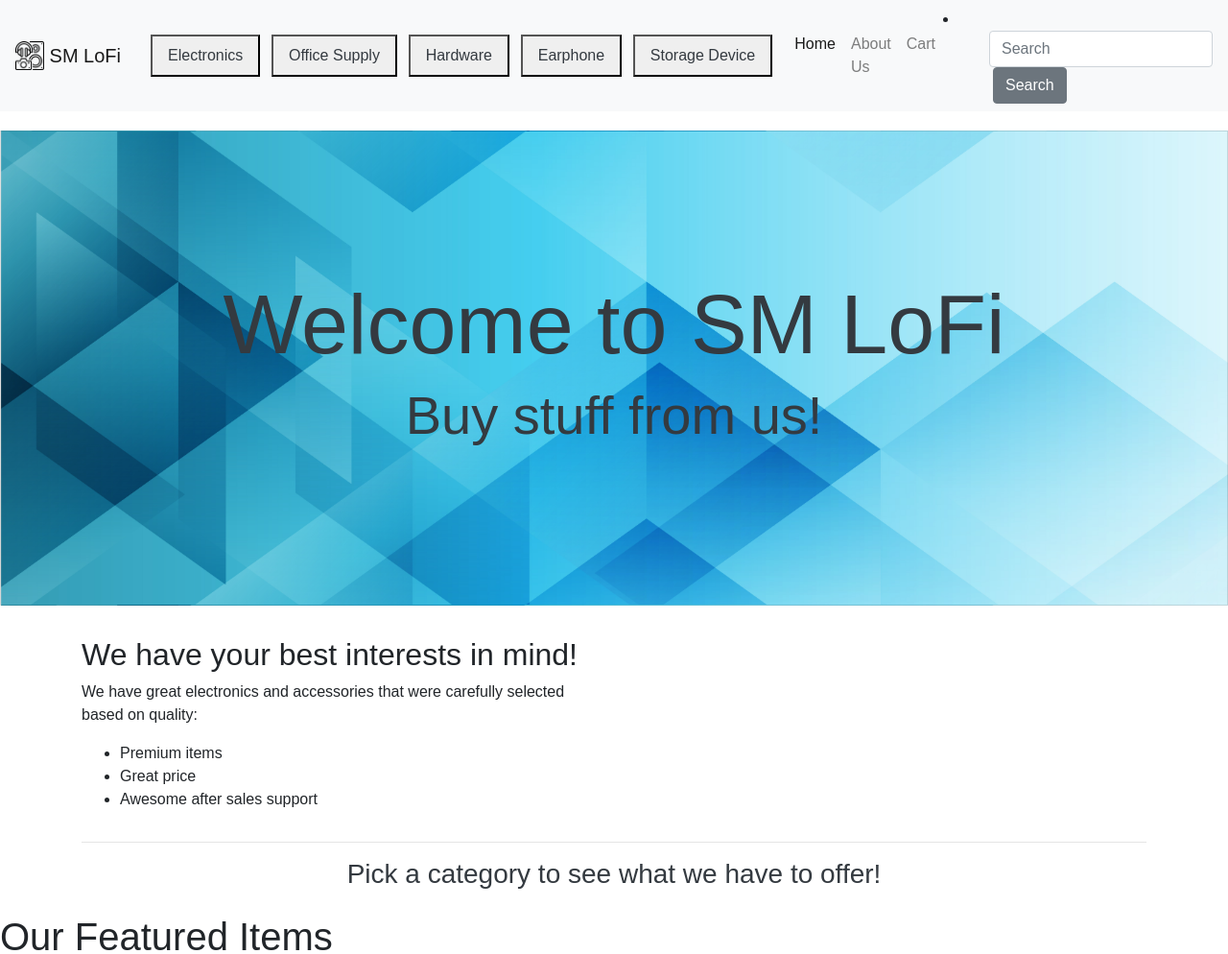
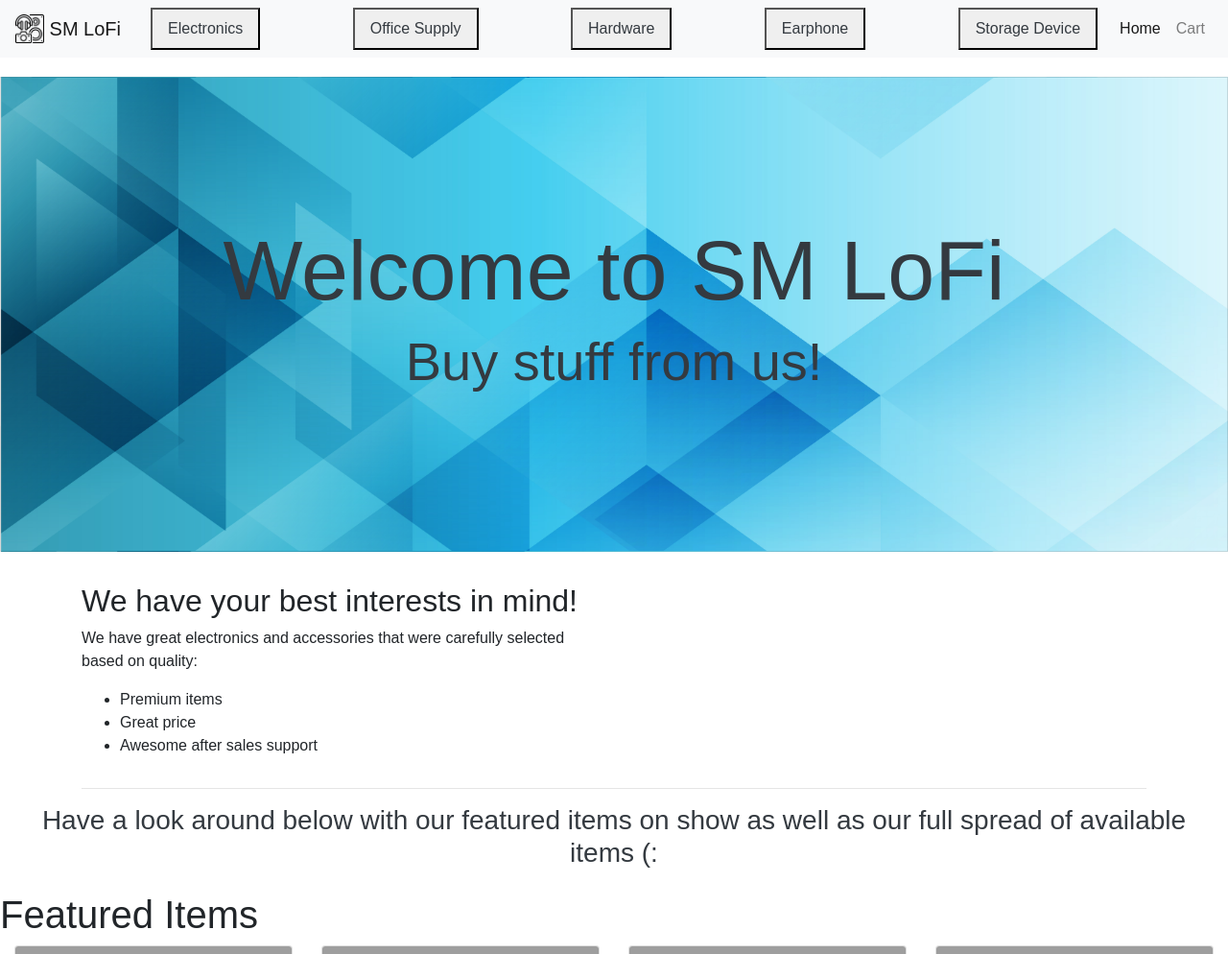
Before and after one commit to simondevinci/IFN557_Assignment2, a Flask app: page / in a window 1280 px wide. Shown: the top 994 px of the page at 96% size. Run offline with Flask 3, Linux system fonts and the light colour scheme; some libraries are stand-ins or nearby versions; some web fonts are replaced; grey boxes are pictures that could not be loaded.

Commit message:
changes
removed non functional buttons and links and revised item details layout

```diff
--- a/IFN557_A2_Folder/miltonproject03final/miltontours/templates/base.html
+++ b/IFN557_A2_Folder/miltonproject03final/miltontours/templates/base.html
@@ -17,6 +17,7 @@
     <style>
         /* to place border around items in the shopping basket - orders.html */
 
+        /* Add this CSS in your HTML file or an external CSS file */
         .my-row {
             border: 1px solid grey;
         }
@@ -63,6 +64,11 @@
             max-width: 100%;
             max-height: 100%;
         }
+
+        .image-size{
+            max-width: 100%;
+            height: auto;
+        }
     </style>
 
 </head>
@@ -76,7 +82,7 @@
         <!-- Colours https://getbootstrap.com/docs/4.0/utilities/colors/ -->
         <nav class="navbar navbar-expand-lg navbar-light bg-light">
             <a class="navbar-brand" href="#">
-                <img src= "static/img/gadget.png" alt="SM LoFi Logo" width="30" height="30" class="d-inline-block align-top" alt="SM LoFi Logo">
+                <img src="{{ url_for('static', filename='img/gadget.png') }}" alt="SM LoFi Logo" width="30" height="30" class="d-inline-block align-top" alt="SM LoFi Logo">
                 SM LoFi
             </a>
 
@@ -98,22 +104,9 @@
                         <a class="nav-link active" aria-current="page" href="{{url_for('main.index')}}">Home</a>
                     </li>
                     <li class="nav-item">
-                        <a class="nav-link" href="#about">About Us</a>
-                    </li>
-                    <li class="nav-item">
                         <a class="nav-link" href="{{url_for('main.order')}}"> Cart </a>
                     </li>
                 </ul>
-                    <li class="nav-item">
-                        <!-- search box -->
-                        <form class="form-inline my-2 my-lg-0 ml-5">
-                            <input class="form-control" type="search" placeholder="Search" aria-label="Search">
-                            <button class="btn btn-outline-black btn btn-secondary btn-s my-0 ml-1"
-                                type="submit">Search</button>
-                        </form>
-                    </li>
-
-                </div>
             </div>
         </nav>
 
@@ -145,12 +138,6 @@
 
     <!-- Footer -->
     <footer class="footer">
-        <div class="text-center mt-2">
-            <a href="shipping-policy.html" class="btn btn-secondary">Shipping Policy</a>
-        </div>
-        <div class="text-center mt-2">
-            <a href="termsandconditions.html" class="btn btn-secondary">Terms & Conditions</a>
-        </div>
         <div class="text-center py-2 bg-secondary">
             <span class="text-light">Made by S&M - IFN 557 - ASSIGNMENT 2 - GROUP &copy; October 2023</span>
         </div>
--- a/IFN557_A2_Folder/miltonproject03final/miltontours/templates/categories.html
+++ b/IFN557_A2_Folder/miltonproject03final/miltontours/templates/categories.html
@@ -16,18 +16,21 @@
         {% for item in items%}
         <div class="card">
             <img class="card-img-top" src="{{ url_for('static', filename='img/'+item.image) }}" alt="Card image">
+
             <div class="card-body">
                 <h4 class="card-title">{{ item.name }}</h4>
                 <p class="card-text">{{ item.description }}</p>
                 <p class="card-text">{{ item.price }}</p>
                 <p class="card-text">{{ item.item_category }}</p>
             </div>
+
             <div class="card-footer">
                 <form action="{{ url_for('main.order') }}">
                     <input type="hidden" id="item_id" name="item_id" value="{{ item.id }}">
                     <input class="btn btn-primary" type="submit" value="Add to Cart">
                 </form>
             </div>
+
         </div>
         {% endfor %}
     </div>
--- a/IFN557_A2_Folder/miltonproject03final/miltontours/templates/index.html
+++ b/IFN557_A2_Folder/miltonproject03final/miltontours/templates/index.html
@@ -39,12 +39,12 @@
 <section>
     <div class="text-dark text-center">
         <div>
-            <p class="h3 text-dark mb-4" id="cities_anchor">Pick a category to see what we have to offer!</p>
+            <p class="h3 text-dark mb-4" id="cities_anchor">Have a look around below with our featured items on show as well as our full spread of available items (:</p>
         </div>
     </div>
     <div class="card-deck">
 
-<h1>Our Featured Items</h1>
+    <h1>Featured Items</h1>
     <div class="container-fluid">
     <div class="card-deck">
         <article class="card">
```
Also changed, not shown: IFN557_A2_Folder/miltonproject03final/miltontours/templates/itemdetails.html (+21 -14 lines), IFN557_A2_Folder/miltonproject03final/miltontours/templates/order.html (+6 -3 lines), IFN557_A2_Folder/miltonproject03final/instance/milton.sqlite.
